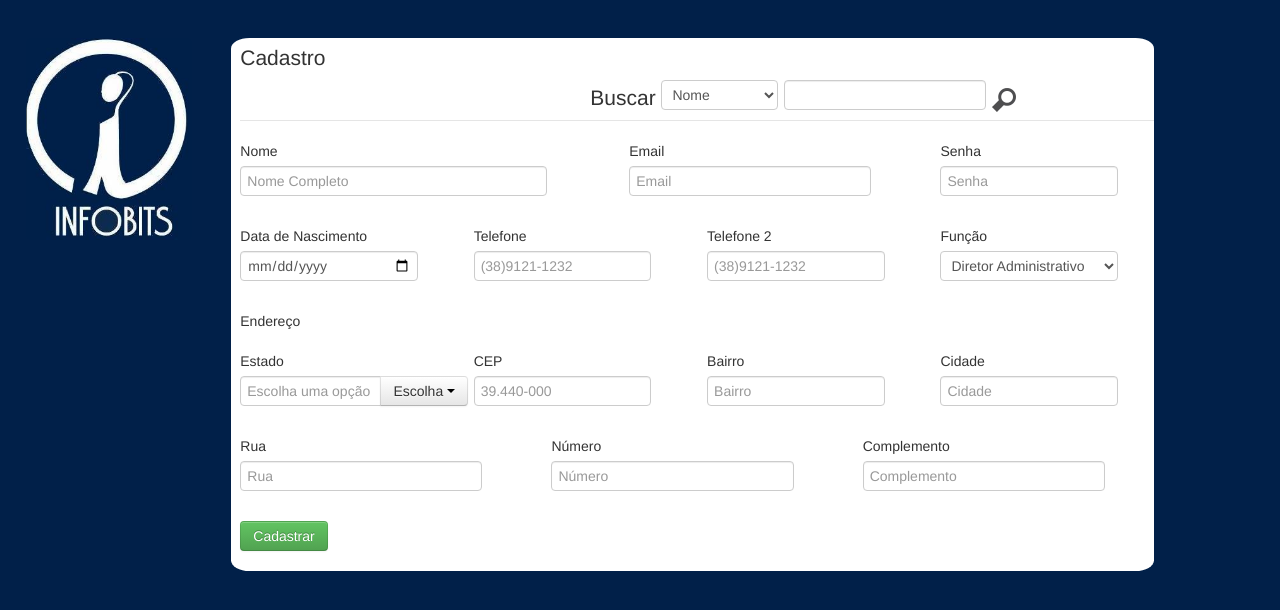
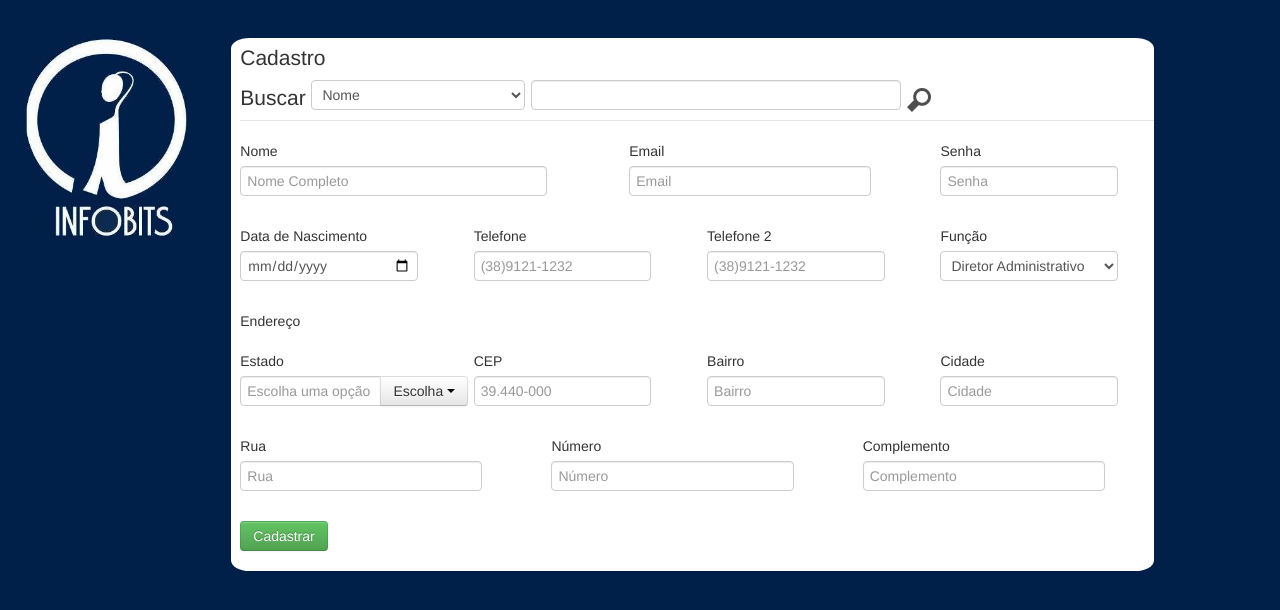
Before and after one commit to caickandrade/sistema_de_ponto, a CodeIgniter app: page /sistema_de_ponto/index.php/home/index in a window 1280 px wide. Shown: the top 610 px of the page. Run offline with CodeIgniter, Linux system fonts and the light colour scheme; some libraries are stand-ins or nearby versions.

Commit message:
atualzar fu

```diff
--- a/assets/css/style.css
+++ b/assets/css/style.css
@@ -38,11 +38,9 @@ color:#FFFFFF;
 #senha{
 color:#000000;
 }
-
 #formlog{
 
 	padding-left:2%;
-
 	background: white;
 	border-radius:8% 8% 8% 0%;
 	width:300px;
@@ -54,12 +52,6 @@ color:#000000;
 	margin-left:-30px;
 
 }
-
-.title{
-	float:left;
+#imglog{
+	img:
 }
-.search{
-	float:left;
-	margin-left: 350px;
-	width: 500px;
-}
```
